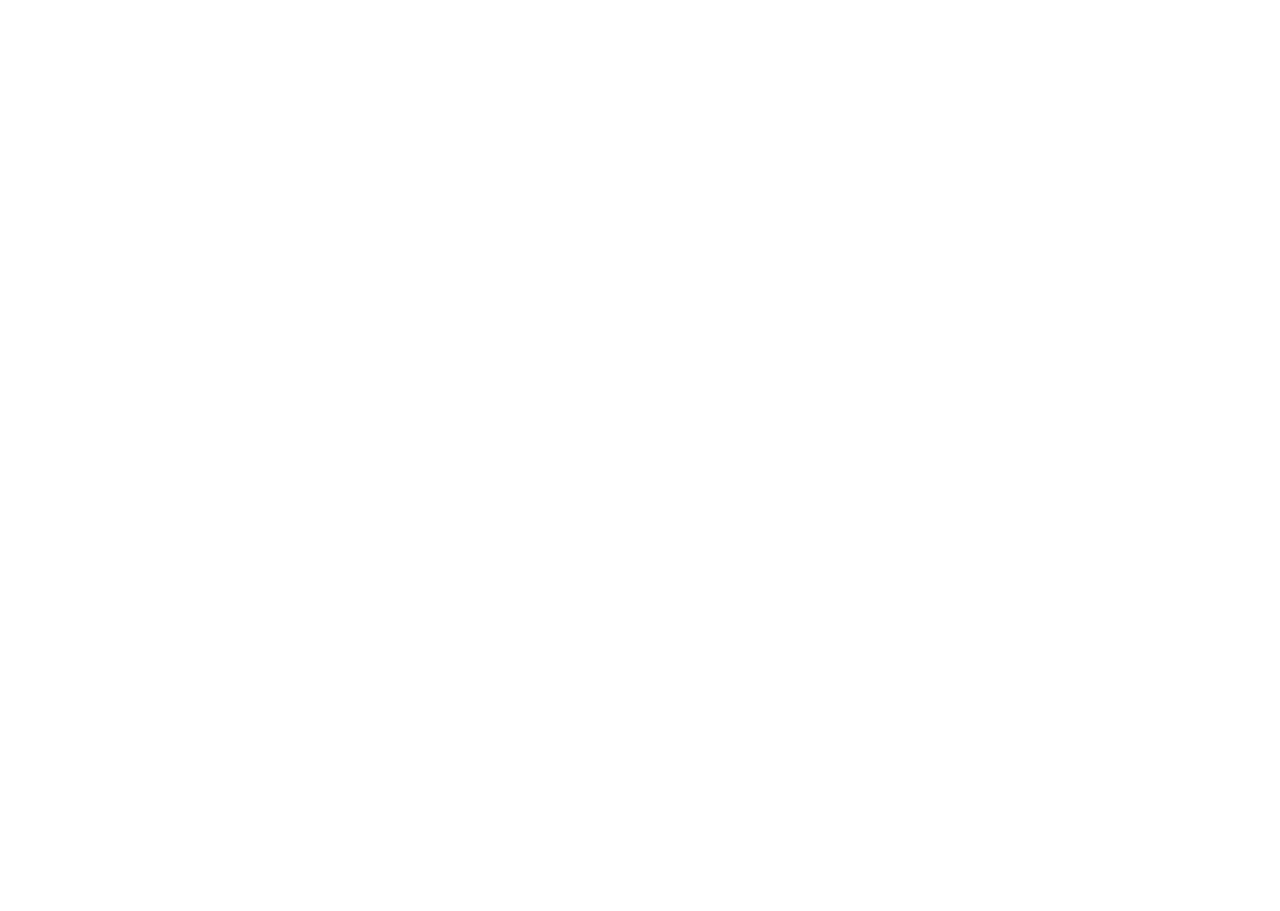
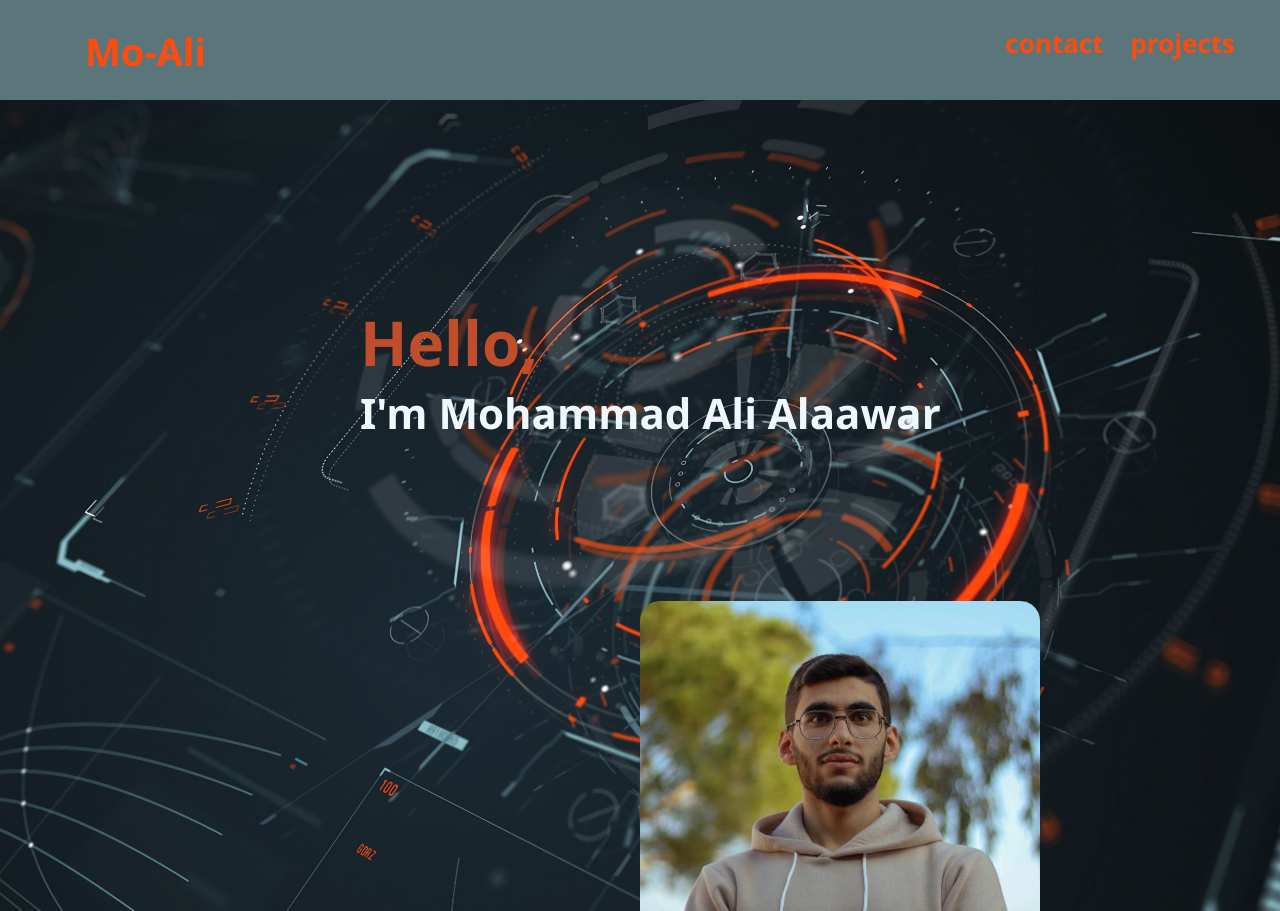
Before and after one commit to Mo-ALi11/assignment, a plain HTML site: page index.html in a window 1280 px wide. Before the commit the page ends 800 px from the top, so only its background shows below. Drawn offline with Linux system fonts and the light colour scheme.

Commit message:
added the project

```diff
--- a/index.html
+++ b/index.html
@@ -4,8 +4,21 @@
     <meta charset="UTF-8">
     <meta name="viewport" content="width=device-width, initial-scale=1.0">
     <title>Document</title>
+    <link rel="stylesheet" href="/styles/index.css">
+    <link rel="stylesheet" href="/styles/common/common.css">
 </head>
 <body>
+    <nav class="nav-bar">
+        <div class="logo">Mo-Ali</div>
+        <div class="links">
+            <a href="./pages/contact.html">contact</a>
+            <a href="./pages/projects.html">projects</a>
+        </div>
+    </nav>
+    <section class="hero">
+        <h1><div class="big-text">Hello,<br></div>I'm Mohammad Ali Alaawar</h1>
+        <img src="./styles/moALi.jpg" class="main-img"/>
+    </section>
 
 </body>
 </html>
--- /dev/null
+++ b/styles/common/common.css
@@ -0,0 +1,33 @@
+* {
+    margin: 0;
+    padding: 0;
+    box-sizing: border-box;
+  }
+
+.nav-bar {
+    padding: 25px;
+    height: 100px;
+    background-color:#5a767a;
+}
+.nav-bar .logo {
+    color: #ff4b0d;
+    font-weight: 800;
+    font-size: 38px;
+    font-family: 'Segoe UI', Tahoma, Geneva, Verdana, sans-serif;
+    float: left;
+    margin-left: 60px;
+}
+
+.nav-bar .links {
+    font-weight: 700;
+    font-size: 26px;
+    font-family: 'Segoe UI', Tahoma, Geneva, Verdana, sans-serif;
+    float: right;
+
+}
+
+.nav-bar .links a {
+    color: #ff4b0d;
+    text-decoration: none;
+    margin-right: 20px;
+}
--- /dev/null
+++ b/styles/index.css
@@ -0,0 +1,33 @@
+
+
+.hero {
+    background-image: url('./139294_original_5600x3152.jpg');
+    height: 811px;
+    width: auto;
+    background-size: cover;
+    overflow: auto;
+}
+
+.hero h1 {
+    color: aliceblue;
+    font-weight: 700;
+    font-size: 42px;
+    font-family: 'Segoe UI', Tahoma, Geneva, Verdana, sans-serif;
+    float: left;
+    padding-top: 200px;
+    padding-left: 360px;
+}
+.big-text {
+    font-size: 62px;
+    color: #c14e2a;
+}
+
+.main-img {
+    float: right;
+    margin-right: 240px;
+    width: 400px;
+    height: auto;
+    margin-top: 160px;
+    box-sizing: border-box;
+    border-radius: 20px;
+}
```
Also changed, not shown: pages/contact.html (added, +38 -0 lines), pages/projects.html (added, +25 -0 lines), styles/contact.css (added, +39 -0 lines), styles/project.css (added, +15 -0 lines), styles/139294_original_5600x3152.jpg (added), styles/moALi.jpg (added), 1 other file.
